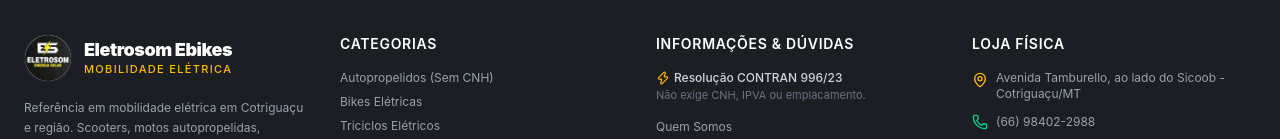
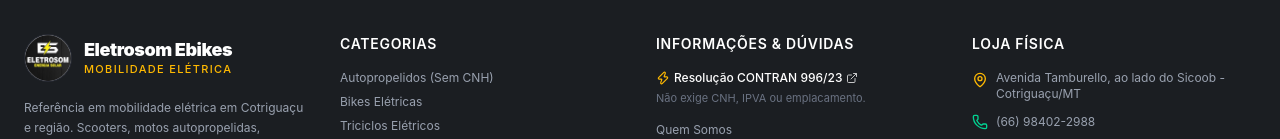
Before and after one commit to edilsoncharneski-prog/site-julia, a Next.js app: page / in a window 1280 px wide. Shown: the part 6448-6587 px from the top of the page. Built offline with nearby package versions, Linux system fonts and the light colour scheme; no server answers; the database is empty.

Commit message:
feat: transforma Resolucao CONTRAN 996/23 em link externo oficial (DOU)

```diff
--- a/src/app/produto/[slug]/ProductDetail.tsx
+++ b/src/app/produto/[slug]/ProductDetail.tsx
@@ -22,7 +22,7 @@
 } from 'lucide-react';
 import { ColorSwatches } from '@/components/ColorSwatches';
 import { StatusBadge } from '@/components/StatusBadge';
-import { SITE_URL } from '@/lib/site';
+import { CONTRAN_RESOLUTION_URL, SITE_URL } from '@/lib/site';
 import { buildAvailabilityWhatsAppLink, formatCurrency } from '@/lib/utils';
 import {
   disponibilidadeLabels,
@@ -263,7 +263,17 @@
               <ShieldCheck className="mt-0.5 h-5 w-5 shrink-0 text-emerald-700" />
               <div className="text-xs leading-relaxed text-emerald-900">
                 <strong>100% legalizado:</strong> não necessita de CNH, emplacamento nem
-                IPVA, conforme a Resolução CONTRAN 996/23.
+                IPVA, conforme a{' '}
+                <a
+                  href={CONTRAN_RESOLUTION_URL}
+                  target="_blank"
+                  rel="noopener noreferrer"
+                  className="inline-flex cursor-pointer items-center gap-1 font-bold text-emerald-950 underline decoration-emerald-600/50 underline-offset-2 transition-colors hover:text-emerald-700 hover:underline"
+                >
+                  <span>Resolução CONTRAN 996/23</span>
+                  <ExternalLink className="h-3 w-3 shrink-0" />
+                </a>
+                .
               </div>
             </div>
 
@@ -526,13 +536,31 @@
                   <>
                     <strong>Não precisa de CNH nem emplacamento.</strong> Este modelo enquadra-se nos limites de
                     equipamento de mobilidade individual autopropelido da{" "}
-                    <strong>Resolução CONTRAN nº 996/2023</strong> (potência nominal até 1000W e velocidade
-                    limitada a 32 km/h), sendo isento de CNH, ACC, licenciamento e IPVA.
+                    <a
+                      href={CONTRAN_RESOLUTION_URL}
+                      target="_blank"
+                      rel="noopener noreferrer"
+                      className="inline-flex cursor-pointer items-center gap-1 font-semibold text-gray-900 underline decoration-gray-400 underline-offset-2 transition-colors hover:text-amber-600 hover:underline"
+                    >
+                      <span>Resolução CONTRAN nº 996/2023</span>
+                      <ExternalLink className="h-3 w-3 shrink-0" />
+                    </a>{" "}
+                    (potência nominal até 1000W e velocidade limitada a 32 km/h), sendo isento de CNH, ACC,
+                    licenciamento e IPVA.
                   </>
                 ) : (
                   <>
-                    Consulte a classificação exata conforme a <strong>Resolução CONTRAN nº 996/2023</strong>:
-                    autopropelidos até 1000W e 32 km/h dispensam CNH e emplacamento, enquanto ciclomotores
+                    Consulte a classificação exata conforme a{" "}
+                    <a
+                      href={CONTRAN_RESOLUTION_URL}
+                      target="_blank"
+                      rel="noopener noreferrer"
+                      className="inline-flex cursor-pointer items-center gap-1 font-semibold text-gray-900 underline decoration-gray-400 underline-offset-2 transition-colors hover:text-amber-600 hover:underline"
+                    >
+                      <span>Resolução CONTRAN nº 996/2023</span>
+                      <ExternalLink className="h-3 w-3 shrink-0" />
+                    </a>
+                    : autopropelidos até 1000W e 32 km/h dispensam CNH e emplacamento, enquanto ciclomotores
                     acima desses limites requerem registro e habilitação ACC ou Categoria A.
                   </>
                 )}
--- a/src/components/Footer.tsx
+++ b/src/components/Footer.tsx
@@ -1,7 +1,7 @@
 import Link from 'next/link';
 import Image from 'next/image';
-import { MapPin, MessageCircle, Phone, ShieldCheck, Zap } from 'lucide-react';
-import { STORE_ADDRESS, WHATSAPP_DISPLAY } from '@/lib/site';
+import { ExternalLink, MapPin, MessageCircle, Phone, ShieldCheck, Zap } from 'lucide-react';
+import { CONTRAN_RESOLUTION_URL, STORE_ADDRESS, WHATSAPP_DISPLAY } from '@/lib/site';
 import { buildWhatsAppApiUrl } from '@/lib/utils';
 
 const DEV_WHATSAPP_URL =
@@ -100,10 +100,16 @@
             </h4>
             <ul className="flex flex-col gap-2 text-xs text-gray-400">
               <li>
-                <span className="flex items-center gap-1 font-medium text-gray-300">
-                  <Zap className="h-3.5 w-3.5 text-amber-400" />
-                  Resolução CONTRAN 996/23
-                </span>
+                <a
+                  href={CONTRAN_RESOLUTION_URL}
+                  target="_blank"
+                  rel="noopener noreferrer"
+                  className="inline-flex cursor-pointer items-center gap-1 font-medium text-white transition-colors hover:text-yellow-400 hover:underline"
+                >
+                  <Zap className="h-3.5 w-3.5 shrink-0 text-amber-400" />
+                  <span>Resolução CONTRAN 996/23</span>
+                  <ExternalLink className="h-3 w-3 shrink-0 opacity-75" />
+                </a>
                 <span className="mt-0.5 block text-[11px] text-gray-500">
                   Não exige CNH, IPVA ou emplacamento.
                 </span>
--- a/src/lib/site.ts
+++ b/src/lib/site.ts
@@ -37,3 +37,6 @@
 export const STORE_SUPPORT_INFO = 'Peças de reposição e Garantia de Fábrica';
 
 export const STORE_LOGO_PATH = '/logo-eletrosom.webp';
+
+export const CONTRAN_RESOLUTION_URL =
+  'https://www.in.gov.br/en/web/dou/-/resolucao-contran-n-996-de-15-de-junho-de-2023-491418149';
```
